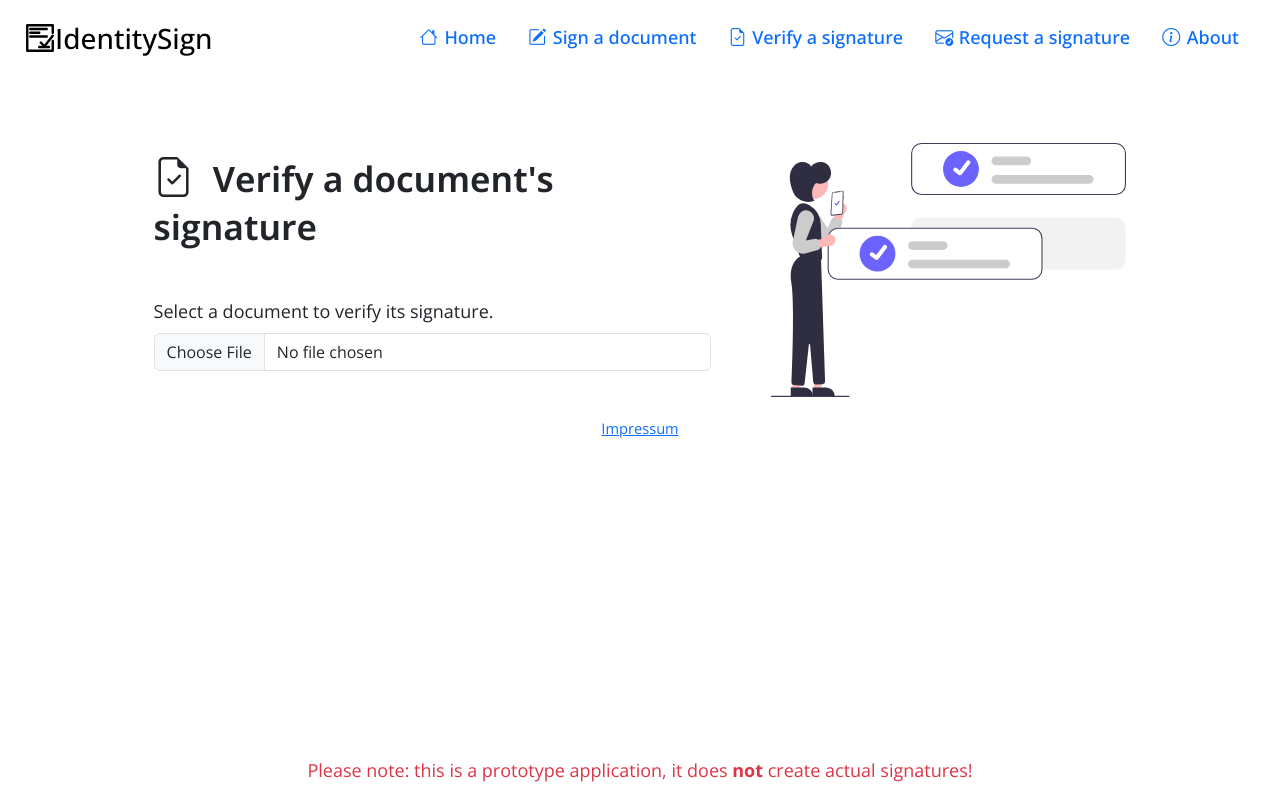
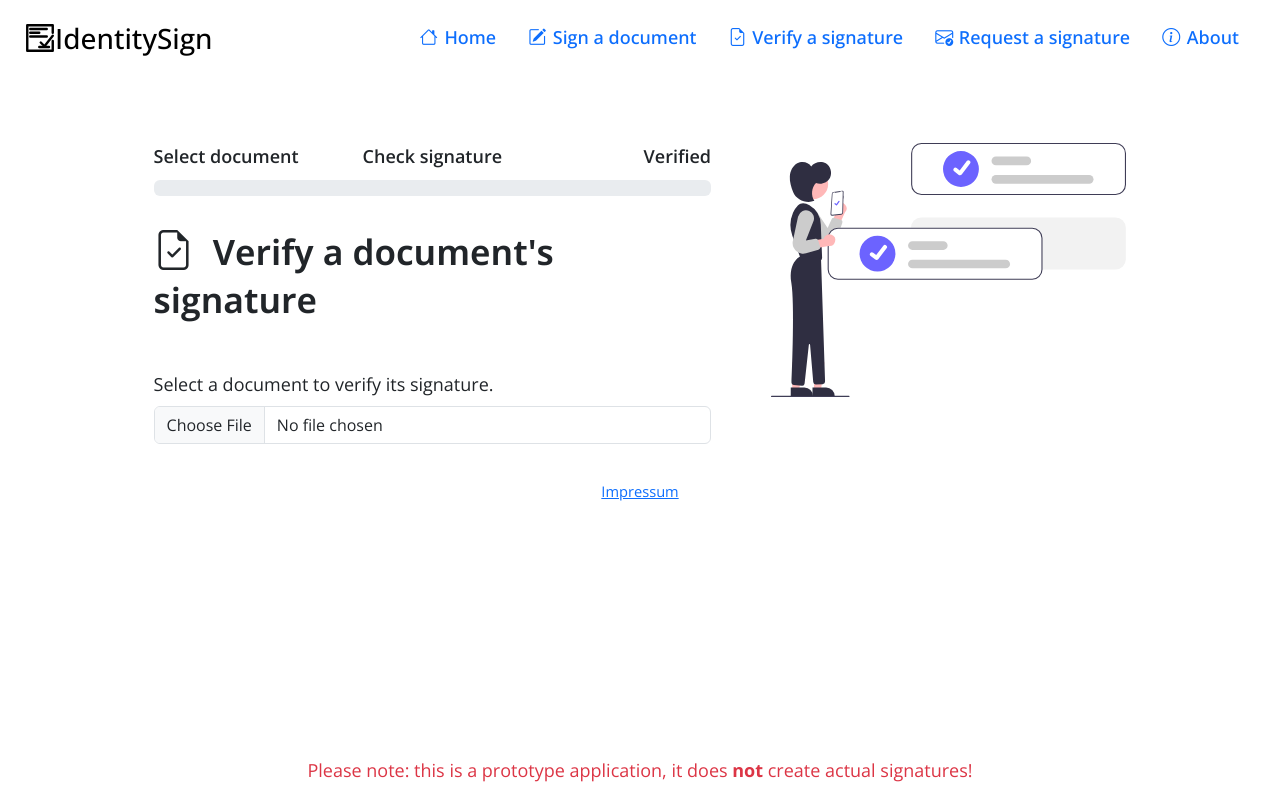
Before and after one commit to yoricklast/IdentitySign, a SvelteKit app: page /verify in a window 1280 px wide. Built offline with nearby package versions, Linux system fonts and the light colour scheme.

Commit message:
Set up progress bar on verfication page

```diff
--- a/src/app.html
+++ b/src/app.html
@@ -1,33 +1,22 @@
 <!doctype html>
 <html lang="en">
+
 <head>
   <title>IdentitySign</title>
   <meta charset="utf-8" />
   <link rel="icon" href="%sveltekit.assets%/img/logo.svg" />
   <meta name="viewport" content="width=device-width" />
-    <link
-      href="https://cdn.jsdelivr.net/npm/bootstrap@5.3.0-alpha3/dist/css/bootstrap.min.css"
-      rel="stylesheet"
-      integrity="sha384-KK94CHFLLe+nY2dmCWGMq91rCGa5gtU4mk92HdvYe+M/SXH301p5ILy+dN9+nJOZ"
-      crossorigin="anonymous"
-    />
-    <script
-      src="https://cdn.jsdelivr.net/npm/bootstrap@5.3.0-alpha3/dist/js/bootstrap.bundle.min.js"
+  <link href="https://cdn.jsdelivr.net/npm/bootstrap@5.3.0-alpha3/dist/css/bootstrap.min.css" rel="stylesheet"
+    integrity="sha384-KK94CHFLLe+nY2dmCWGMq91rCGa5gtU4mk92HdvYe+M/SXH301p5ILy+dN9+nJOZ" crossorigin="anonymous" />
+  <script src="https://cdn.jsdelivr.net/npm/bootstrap@5.3.0-alpha3/dist/js/bootstrap.bundle.min.js"
     integrity="sha384-ENjdO4Dr2bkBIFxQpeoTz1HIcje39Wm4jDKdf19U8gI4ddQ3GYNS7NTKfAdVQSZe"
-      crossorigin="anonymous"
-    ></script>
+    crossorigin="anonymous"></script>
   <script src="/yivi/yivi.js" type="text/javascript"></script>
   %sveltekit.head%
 </head>
 
-  <header
-    class="d-flex flex-wrap justify-content-center py-3 mb-4"
-    style="padding-left: 25px; padding-right: 25px"
-  >
-    <a
-      href="/"
-      class="d-flex align-items-center mb-3 mb-md-0 me-md-auto link-body-emphasis text-decoration-none"
-    >
+<header class="d-flex flex-wrap justify-content-center py-3 mb-4" style="padding-left: 25px; padding-right: 25px">
+  <a href="/" class="d-flex align-items-center mb-3 mb-md-0 me-md-auto link-body-emphasis text-decoration-none">
     <img class="logo" src="/img/logo.svg" />
     <span class="fs-3 logo-text">IdentitySign</span>
   </a>
@@ -47,19 +36,13 @@
     </li>
     <li class="nav-item main-nav">
       <a href="/verify" class="nav-link">
-          <i
-            class="bi bi-file-earmark-check icon-nav"
-            style="margin-right: 1px"
-          ></i>
+        <i class="bi bi-file-earmark-check icon-nav" style="margin-right: 1px"></i>
         Verify a signature
       </a>
     </li>
     <li class="nav-item main-nav">
       <a href="/request" class="nav-link">
-          <i
-            class="bi bi-envelope-check icon-nav"
-            style="margin-right: 1px"
-          ></i>
+        <i class="bi bi-envelope-check icon-nav" style="margin-right: 1px"></i>
         Request a signature
       </a>
     </li>
@@ -71,10 +54,7 @@
     </li>
     <li class="nav-item main-nav" id="setupNavItem">
       <a href="/setup" class="nav-link setupNavLink">
-          <i
-            class="bi bi-gear-wide-connected icon-nav"
-            style="margin-right: 1px"
-          ></i>
+        <i class="bi bi-gear-wide-connected icon-nav" style="margin-right: 1px"></i>
         Setup
       </a>
     </li>
@@ -86,9 +66,7 @@
     <div style="display: contents">%sveltekit.body%</div>
   </div>
   <div class="impressum">
-      <a href="https://www.uni-paderborn.de/impressum" target="_blank"
-        >Impressum</a
-      >
+    <a href="https://www.uni-paderborn.de/impressum" target="_blank">Impressum</a>
   </div>
 </body>
 
@@ -115,105 +93,143 @@
     console.warn("Could not detect or set dark/light mode.");
   }
 </script>
+
 </html>
 
 <style>
   @import url("https://cdn.jsdelivr.net/npm/bootstrap-icons@1.10.5/font/bootstrap-icons.css");
   @import url("https://fonts.googleapis.com/css2?family=Open+Sans:wght@300..800&display=swap");
+
   body {
     font-family: "Open Sans", sans-serif;
     font-size: 18px;
     padding-bottom: 75px;
   }
+
   h1 {
     font-size: 35px;
     font-weight: 650;
     margin-bottom: 15px;
   }
+
   h2 {
     font-size: 28px;
     font-weight: 500;
   }
+
   h3 {
     font-size: 22px;
     font-weight: 700;
   }
+
   .logo {
     height: 30px;
   }
+
   .main-div {
     padding-left: 12%;
     padding-right: 12%;
   }
+
   .main-text {
     font-size: 20px;
     margin-bottom: 15px;
   }
+
   .main-nav {
     font-size: 18px;
     font-weight: 550;
   }
+
   .icon-nav {
     width: 1em;
     margin-right: 2px;
   }
+
   .main-navbar {
     background-color: var(--bs-primary-bg-subtle);
   }
+
   .logo-text {
     font-weight: 500;
   }
+
   .page-icon {
     display: inline-block;
     margin-bottom: 5px;
     font-size: 40px;
     margin-right: 10px;
   }
+
   .page-image {
     width: 100%;
     padding-right: 50px;
   }
+
   .page-image-r {
     width: 100%;
     padding-left: 30px;
   }
+
   .nav-bottom {
     background-color: var(--bs-body-bg);
   }
+
   .nav-bottom-text {
     width: 100%;
     text-decoration: none;
     text-align: center;
     color: var(--bs-danger);
   }
+
   .setupNavLink {
     color: var(--bs-secondary);
   }
+
   .narrower {
     max-width: 800px;
   }
+
   .infoblock {
     padding: 25px;
     background-color: var(--bs-tertiary-bg);
     margin-bottom: 20px;
   }
+
   .infoblock-text {
     margin-bottom: 0px;
   }
+
   .attribute-heading {
     margin-bottom: 15px;
   }
+
   .attribute-card {
     margin-bottom: 15px;
   }
+
   .card-icon {
     margin-right: 10px;
     color: var(--bs-primary);
   }
+
   .impressum {
     width: 100%;
     margin-top: 20px;
     font-size: 11pt;
     text-align: center;
   }
+
+  .progress {
+    margin-bottom: 30px;
+  }
+
+  .progress-label-div {
+    padding-bottom: 10px;
+  }
+
+  .progress-label {
+    width: 33%;
+    font-weight: 600;
+  }
 </style>
--- a/src/routes/verify/+page.svelte
+++ b/src/routes/verify/+page.svelte
@@ -47,6 +47,7 @@
     }
   });
 
+  let progress = $state(0);
   let options = ["Yes", "No", "Not sure"];
 
   let personTrust = $state<string>();
@@ -85,6 +86,14 @@
       }
     }
   });
+
+  function setProgress(): void {
+    signatureAttributes?.forEach((x) => {
+      if (x.trust === undefined) {
+        progress += 50 / signatureAttributes.length;
+      }
+    });
+  }
 
   function processFile(): void {
     const signer: WalletSigner = new DummySigner();
@@ -126,6 +135,7 @@
                 }
               });
               processDone = true;
+              progress = 50;
 
               console.log(`Check done, sig validity: ${sigValid}`);
             });
@@ -182,6 +192,17 @@
       ? 'align-self-start'
       : 'align-self-center'}"
   >
+    <div class="progress-label-div row">
+      <div class="progress-label text-wrap col text-begin">Select document</div>
+      <div class="progress-label text-wrap col text-center">
+        Check signature
+      </div>
+      <div class="progress-label text-wrap col text-end">Verified</div>
+    </div>
+    <div class="progress" role="progressbar" aria-label="Progress">
+      <div class="progress-bar" style="width: {progress}%"></div>
+    </div>
+
     <h1 style="margin-bottom: 30px;">
       <i class="bi bi-file-earmark-check page-icon"></i>
       Verify a document's signature
```
Also changed, not shown: src/routes/sign/+page.svelte (+0 -10 lines). Lines whose indentation alone changed are shown as unchanged.
